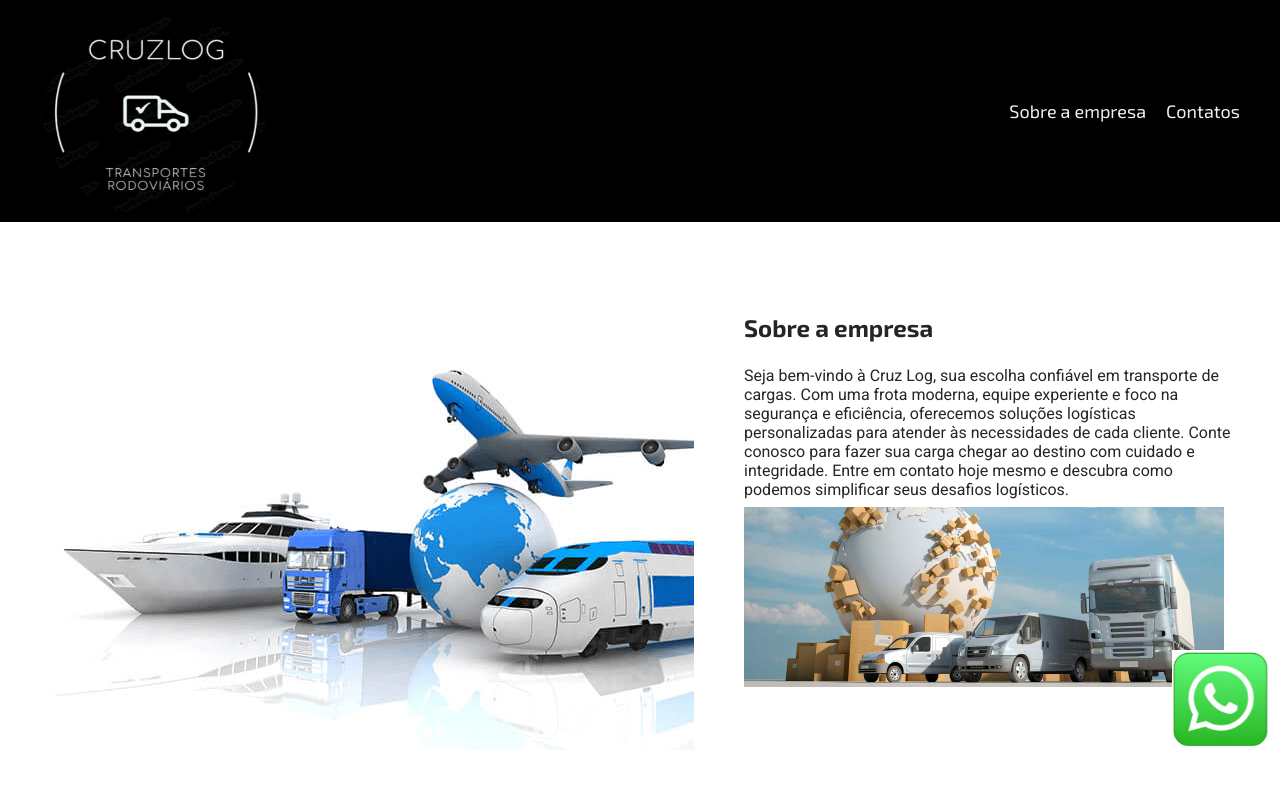
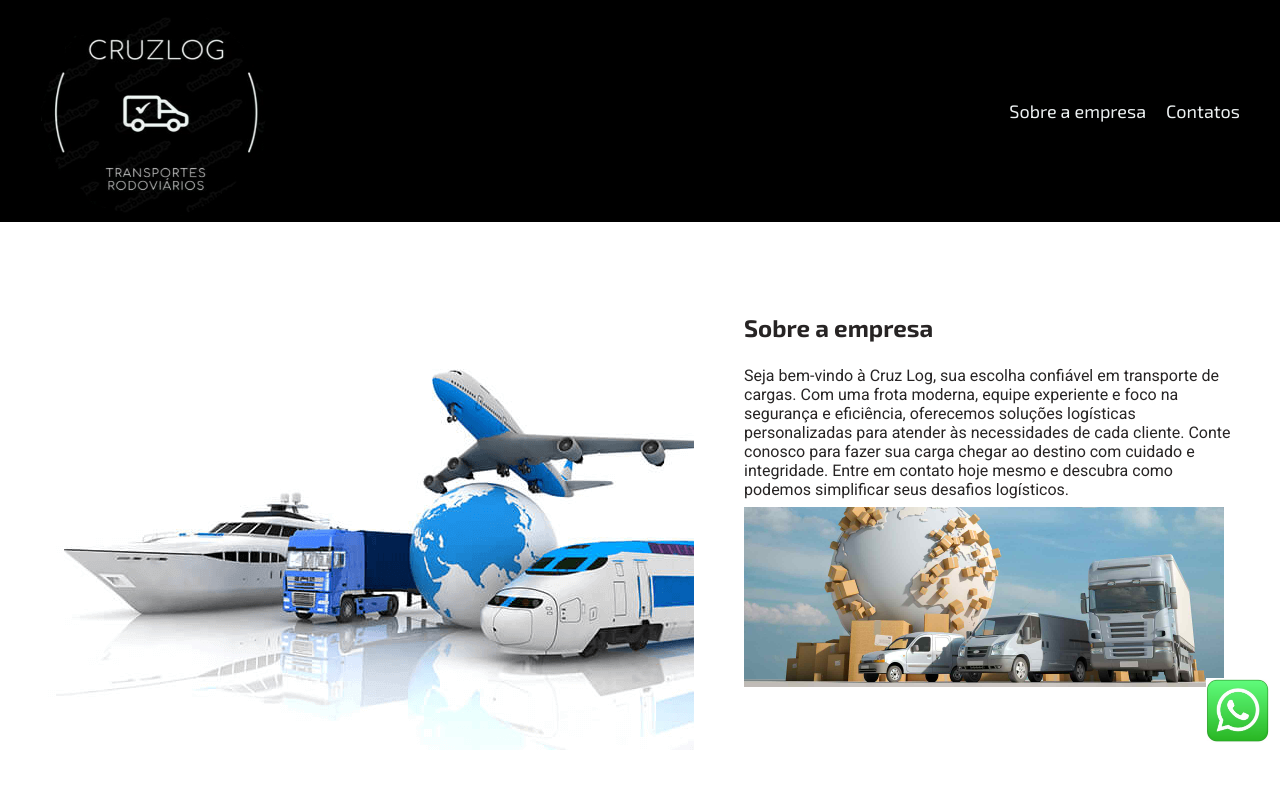
Before and after one commit to viniciusalan/Meu_site, a plain HTML site: page index.html in a window 1280 px wide. Shown: the top 795 px of the page. Drawn offline with Linux system fonts and the light colour scheme.

Commit message:
commit ajuste

```diff
--- a/mains.css
+++ b/mains.css
@@ -53,9 +53,9 @@ section .container {
 }
 
 .link-contacts img {
-    height: 100px;
+    height: 66px;
     position: fixed;
-    bottom: 50px;
+    bottom: 56px;
     right: 10px;
 }
 
```
